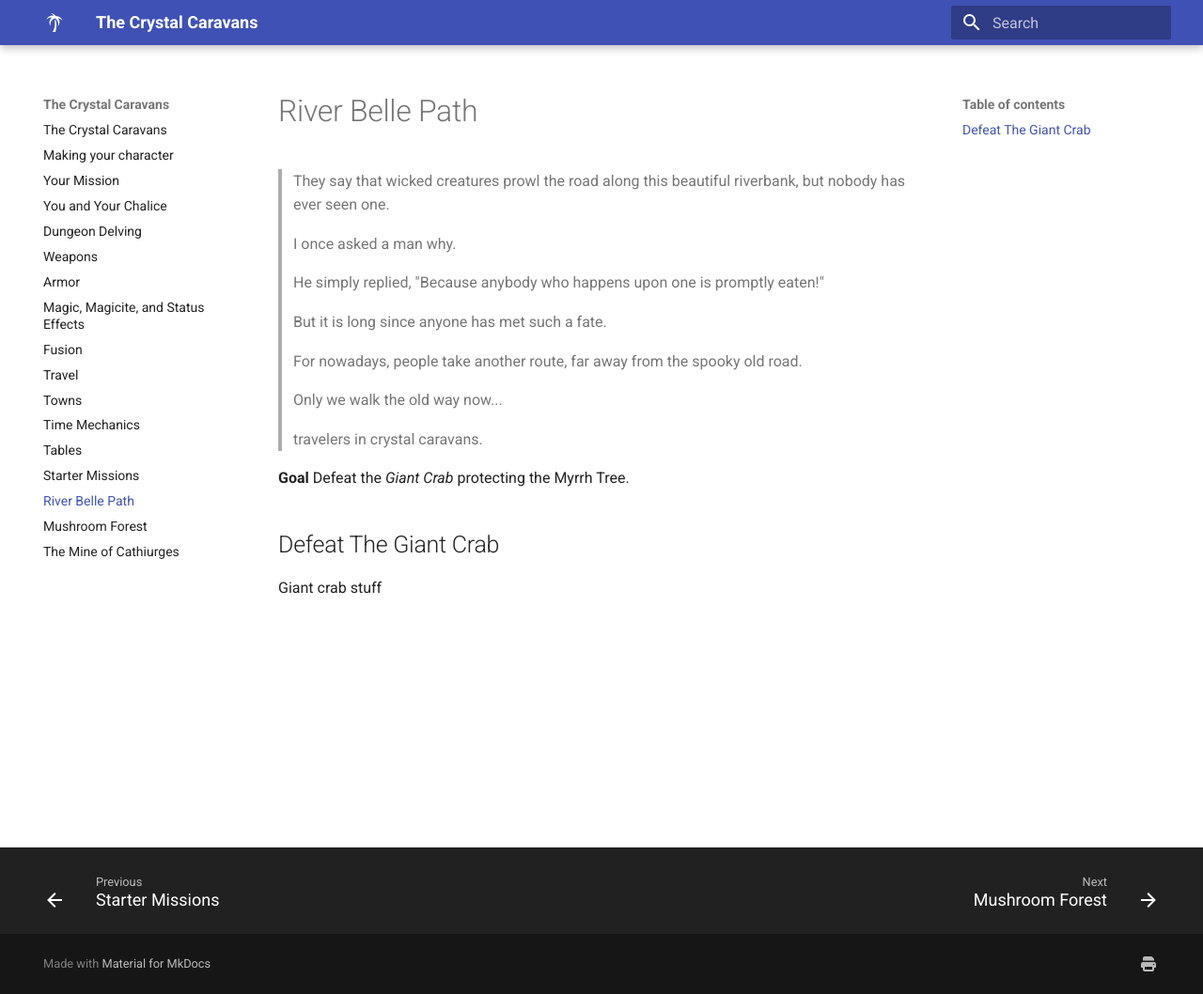
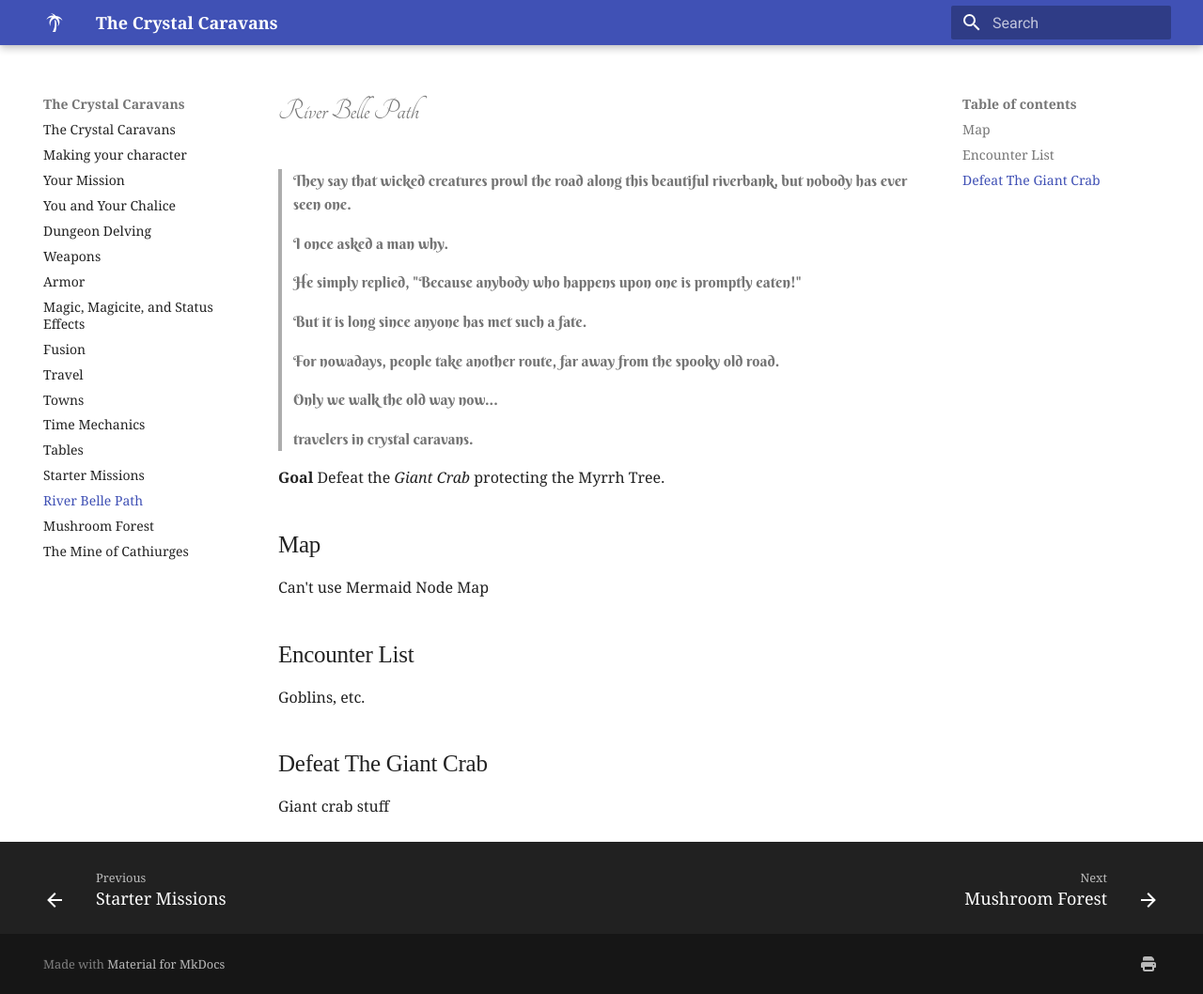
Before and after one commit to kinostl/crystal_caravans, an MkDocs documentation site: the page built from docs/012_river_belle_path.md, in a window 1280 px wide and 1058 px high. Shown: the whole window at 94% size. Built offline with MkDocs 1.6.1 and Material for MkDocs 9.7.7, drawn with Linux system fonts in a browser that asks for light colours; some web fonts are replaced.

Commit message:
Font choices

```diff
--- a/docs/012_river_belle_path.md
+++ b/docs/012_river_belle_path.md
@@ -17,6 +17,14 @@
 
 **Goal** Defeat the _Giant Crab_ protecting the Myrrh Tree.
 
+## Map
+
+Can't use Mermaid Node Map
+
+## Encounter List
+
+Goblins, etc.
+
 ## Defeat The Giant Crab
 
 Giant crab stuff
--- /dev/null
+++ b/docs/extra.css
@@ -0,0 +1,21 @@
+@import url('https://fonts.googleapis.com/css2?family=Berkshire+Swash&family=Quintessential&family=Tangerine:wght@400;700&display=swap');
+
+body {
+  font-family: Cambria, Cochin, Georgia, Times, 'Times New Roman', serif;
+}
+
+h1 {
+  font-family: 'Tangerine';
+}
+
+h2,
+h3,
+h4,
+h5,
+h6 {
+  font-family: 'Quintessential';
+}
+
+blockquote {
+  font-family: 'Berkshire Swash';
+}
--- a/mkdocs.yml
+++ b/mkdocs.yml
@@ -1,25 +1,28 @@
 site_name: The Crystal Caravans
+extra_css:
+    - "extra.css"
 theme:
-  custom_dir: docs/overrides
-  name: material
-  features:
-    - navigation.footer
-  icon:
-    logo: material/palm-tree
+    custom_dir: docs/overrides
+    name: material
+    features:
+        - navigation.footer
+    icon:
+        logo: material/palm-tree
 markdown_extensions:
-  - admonition
-  - pymdownx.details
-  - pymdownx.superfences
-  - pymdownx.tasklist:
-      custom_checkbox: true
+    - admonition
+    - pymdownx.details
+    - pymdownx.superfences
+    - pymdownx.tasklist:
+          custom_checkbox: true
 plugins:
-  - search
-  - table-reader
-  - print-site:
-      add_print_site_banner: true
-      add_cover_page: true
+    - search
+    - table-reader
+    - mermaid2
+    - print-site:
+          add_print_site_banner: true
+          add_cover_page: true
 extra:
-  social:
-    - icon: fontawesome/solid/print
-      link: /print_page/
-      name: "Print this book (or view it as one page.)"
+    social:
+        - icon: fontawesome/solid/print
+          link: /print_page/
+          name: "Print this book (or view it as one page.)"
```
